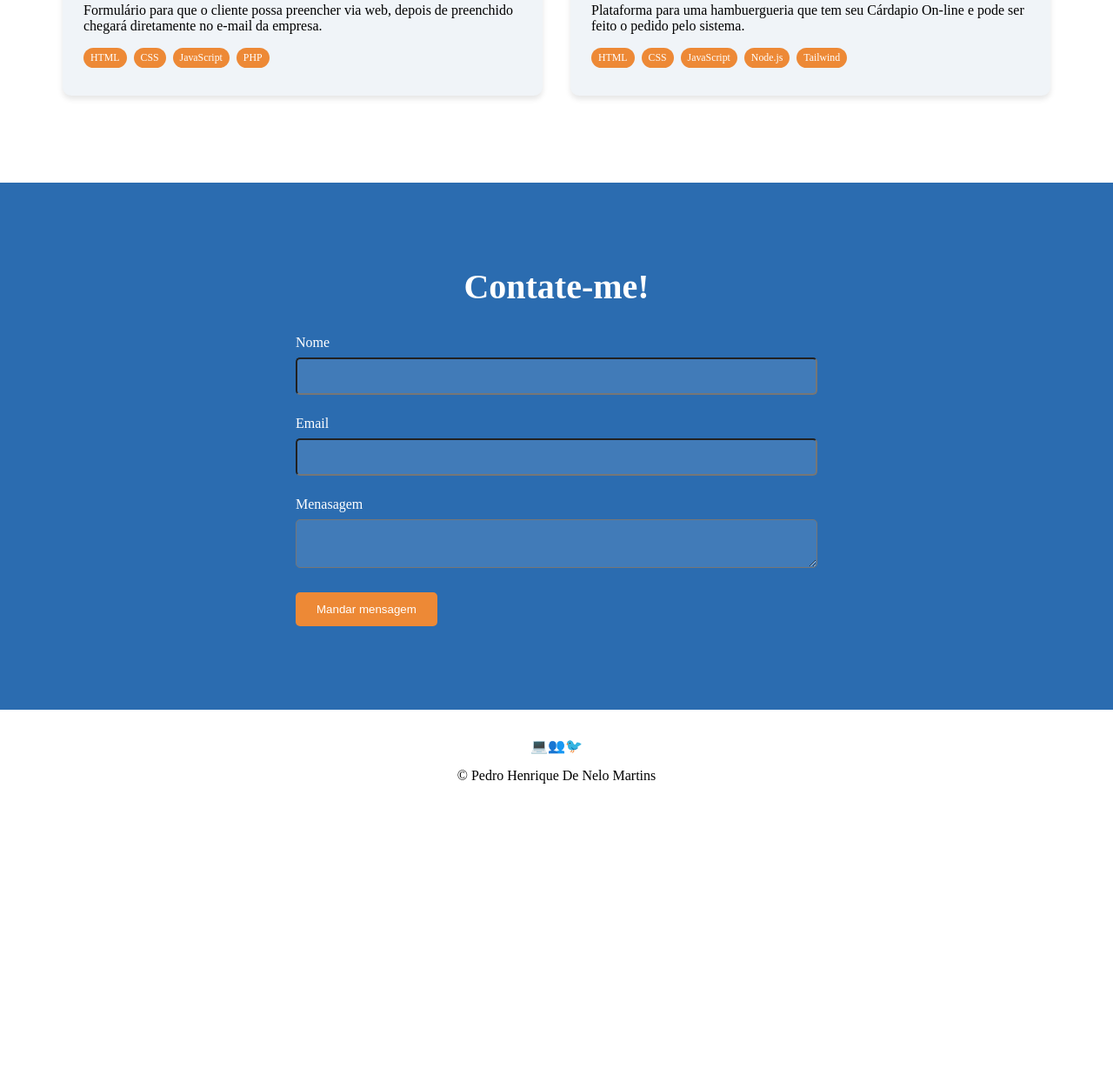
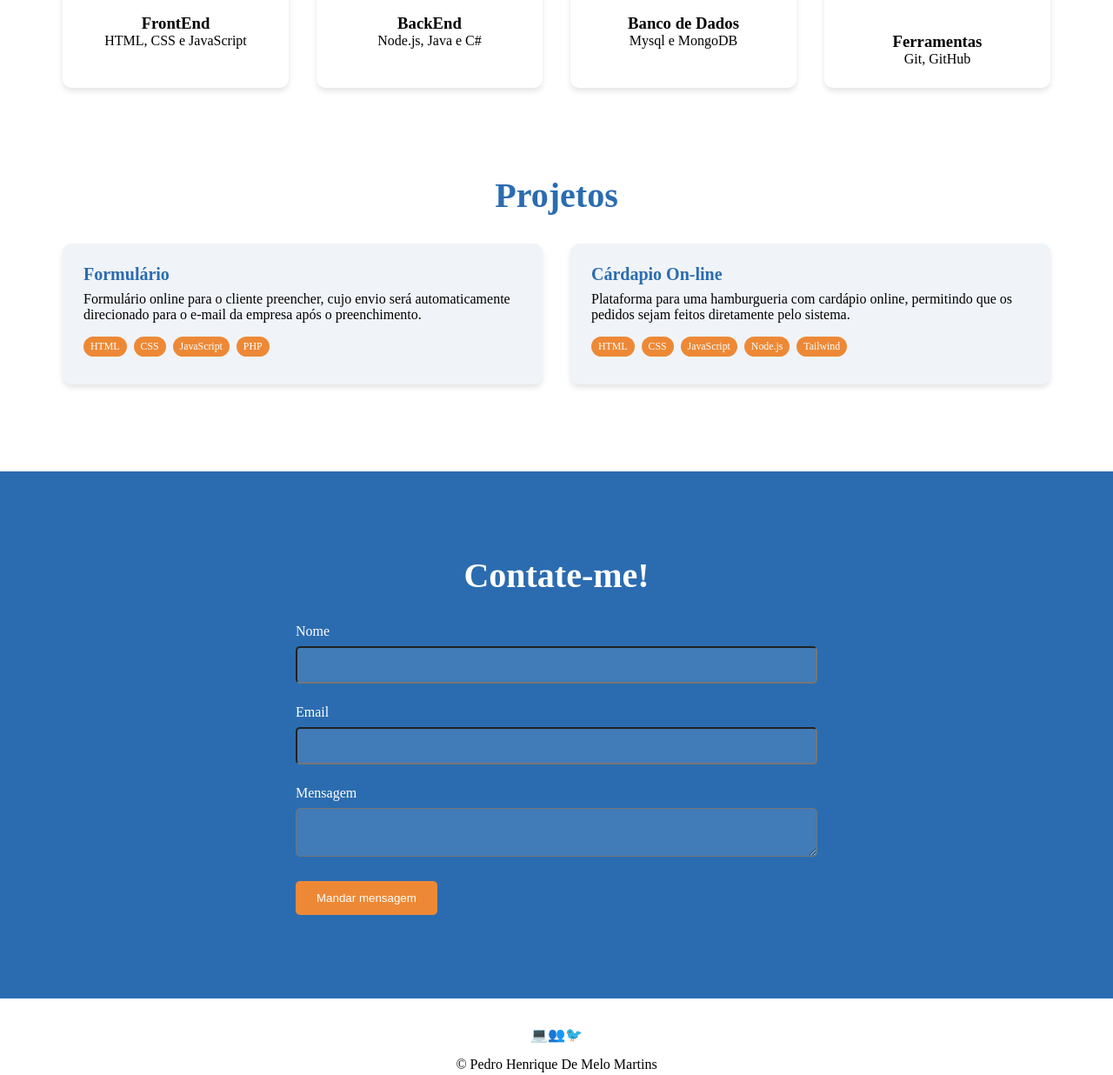
Before and after one commit to devphmelo/Curriculo, a plain HTML site: page index.html in a window 1280 px wide. Shown: the part 925-2161 px from the top of the page at 87% size. Before the commit the page ends 1858 px from the top, so only its background shows below. Drawn offline with Linux system fonts and the light colour scheme.

Commit message:
mensagem

```diff
--- a/index.html
+++ b/index.html
@@ -31,7 +31,7 @@
                     <a class="botao-de-contato" href="#contato">Entre em contato</a>
             </div>
             <div class="imagem">
-                <img src="" class="perfil">
+                <img src="/pedro.png" class="perfil">
 
             </div>
         </section>
@@ -66,7 +66,7 @@
             <div class="projetos-grid">
                 <div class="projetos-card">
                     <h3 class="titulo-projeto"> Formulário </h3>
-                    <p> Formulário para que o cliente possa preencher via web, depois de preenchido chegará diretamente no e-mail da empresa.</p>
+                    <p> Formulário online para o cliente preencher, cujo envio será automaticamente direcionado para o e-mail da empresa após o preenchimento.</p>
                     <div class="projeto-tags">
                         <span>HTML</span>
                         <span>CSS</span>
@@ -76,7 +76,7 @@
                 </div>
                 <div class="projetos-card">
                     <h3 class="titulo-projeto"> Cárdapio On-line</h3>
-                    <p> Plataforma para uma hambuergueria que tem seu Cárdapio On-line e pode ser feito o pedido pelo sistema.</p>
+                    <p> Plataforma para uma hamburgueria com cardápio online, permitindo que os pedidos sejam feitos diretamente pelo sistema.</p>
                     <div class="projeto-tags">
                         <span>HTML</span>
                         <span>CSS</span>
@@ -99,7 +99,7 @@
                     <input id="email" name="email" required>
                 </div>
                 <div class="grupo-formulario">
-                    <label for="mensagem"> Menasagem </label>
+                    <label for="mensagem"> Mensagem </label>
                     <textarea id="mensagem" name="mensagem" required></textarea>
                 </div>
                 <button type="submit">Mandar mensagem</button>
@@ -112,7 +112,7 @@
                 <li>&#128101;</li>
                 <li>&#128038;</li>
             </ul>
-            <p>&copy; Pedro Henrique De Nelo Martins</p>
+            <p>&copy; Pedro Henrique De Melo Martins</p>
         </footer>
     </main>
 </body>
```
Also changed, not shown: pedro.jpg (deleted), pedro.png (added).
